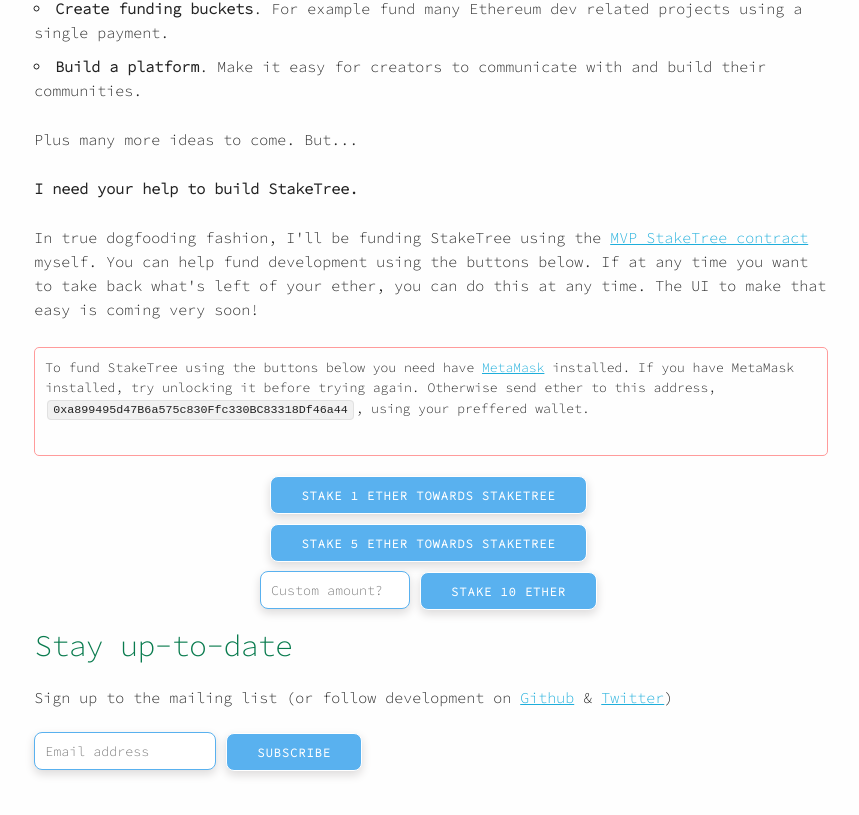
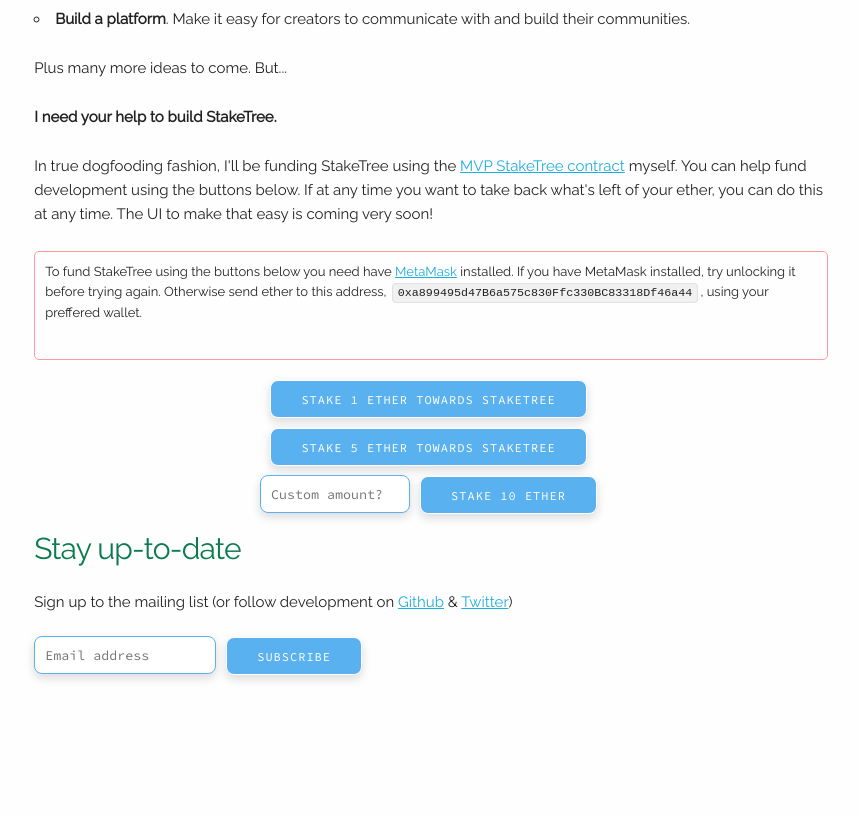
Before and after one commit to StakeTree/site, a React (Create React App) app: page / in a window 1280 px wide. Shown: the part 897-1712 px from the top of the page, without its empty margins (209-1068 px from the left). After the commit the page ends 1664 px from the top, so only its background shows below. Built offline with nearby package versions, Linux system fonts and the light colour scheme; the HTML template or start-up script is replaced by a standard one; a web font is replaced by a local one; what web3 would draw is missing.

Commit message:
Add different font for main style

```diff
--- a/src/index.css
+++ b/src/index.css
@@ -1,8 +1,8 @@
-@import url('https://fonts.googleapis.com/css?family=Source+Code+Pro:300|600');
+@import url('https://fonts.googleapis.com/css?family=Raleway|Source+Code+Pro');
 body {
   margin: 0;
   padding: 0;
-  font-family: 'Source Code Pro', sans-serif !important;
+  font-family: 'Raleway', sans-serif !important;
   color: #444;
   margin-bottom: 50px;
   background: #fefefe;
@@ -38,7 +38,7 @@
   font-family: 'Source Code Pro', sans-serif;
   transition: box-shadow 0.3s, border 0.3s, background 0s;
   box-shadow: 0px 4px 10px #dcdada;
-  font-weight: 800;
+  font-weight: 300;
   font-size: 1.2rem;
   border: 1px solid #fff !important;
   border-radius: 8px;
```
